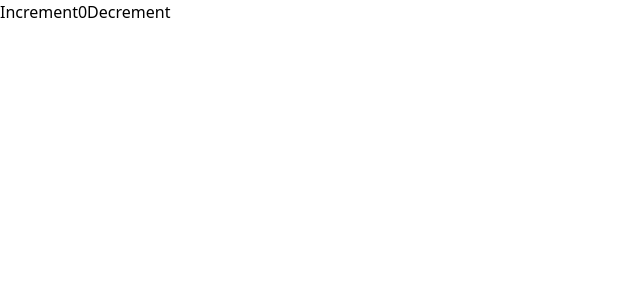
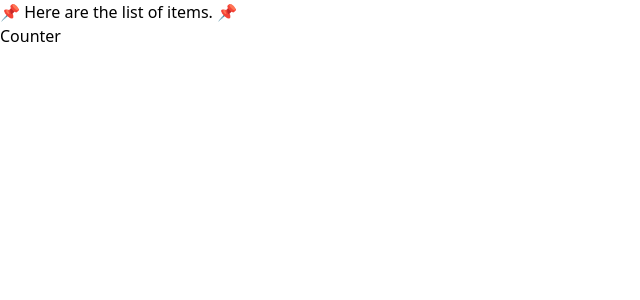
Before and after one commit to inapeace0/react-starter, a React (Vite) app: page / in a window 1280 px wide. Shown: the top 300 px of the page, without its empty margins (0-640 px from the left). Built offline with nearby package versions, Linux system fonts and the light colour scheme.

Commit message:
feat(client): add page routing
add packages and pages for routing

```diff
--- a/package.json
+++ b/package.json
@@ -15,15 +15,18 @@
   },
   "dependencies": {
     "@reduxjs/toolkit": "^1.9.5",
+    "@tanstack/react-query": "^4.29.19",
     "prettier": "^3.0.0",
     "react": "^18.2.0",
     "react-dom": "^18.2.0",
-    "react-redux": "^8.1.1"
+    "react-redux": "^8.1.1",
+    "react-router-dom": "^6.14.1"
   },
   "devDependencies": {
     "@commitlint/cli": "^17.6.6",
     "@commitlint/config-conventional": "^17.6.6",
     "@commitlint/cz-commitlint": "^17.5.0",
+    "@tanstack/eslint-plugin-query": "^4.29.9",
     "@types/react": "^18.2.14",
     "@types/react-dom": "^18.2.6",
     "@typescript-eslint/eslint-plugin": "^5.61.0",
--- a/src/main.tsx
+++ b/src/main.tsx
@@ -1,14 +1,32 @@
 import React from 'react'
 import ReactDOM from 'react-dom/client'
+import { Provider } from 'react-redux'
+import { createBrowserRouter, RouterProvider } from 'react-router-dom'
+
 import App from './App.tsx'
 import './index.css'
 import { store } from '@/store/store'
-import { Provider } from 'react-redux'
+
+
+import RootPage from "@/pages/rootPage";
+import CounterPage from '@/pages/counter/counterPage';
+
+
+const router = createBrowserRouter([
+   {
+      path: '/',
+      element:  <RootPage/>,
+   },
+   {
+      path: 'counter',
+      element:  <CounterPage/>,
+   },
+])
 
 ReactDOM.createRoot(document.getElementById('root')!).render(
    <React.StrictMode>
       <Provider store={store}>
-         <App />
+         <RouterProvider router={router} />
       </Provider>
    </React.StrictMode>,
 )
--- a/src/App.tsx
+++ b/src/pages/counter/counterPage.tsx
@@ -1,7 +1,7 @@
 import { useAppSelector, useAppDispatch } from '@/hooks/hooks'
 import { decrement, increment } from '@/redux/counter/counterSlice'
 
-function App() {
+function CounterPage() {
    // The `state` arg is correctly typed as `RootState` already
    const count = useAppSelector((state) => state.counter.value)
    const dispatch = useAppDispatch()
@@ -27,4 +27,4 @@ function App() {
    )
 }
 
-export default App
+export default CounterPage
--- /dev/null
+++ b/src/pages/rootPage.tsx
@@ -0,0 +1,18 @@
+import {Link} from 'react-router-dom'
+
+function RootPage() {
+    return (
+        <div className='flex justify-center items-center h-screen flex-col'>
+            <h1 className='font-bold my-2'>📌 Here are the list of items. 📌</h1>
+            <div>
+                <ul>
+                    <li>
+                        <Link to="/counter">Counter</Link>
+                    </li>
+                </ul>
+            </div>
+        </div>
+    )
+}
+
+export default RootPage
--- a/tsconfig.json
+++ b/tsconfig.json
@@ -24,6 +24,7 @@
       "@/store/*": ["src/store/*"],
       "@/redux/*": ["src/redux/*"],
       "@/hooks/*": ["src/hooks/*"],
+      "@/pages/*": ["src/pages/*"],
     }
   },
   "include": ["src"],
```
Also changed, not shown: 1 other file (tests, documents, lock files or other folders).
